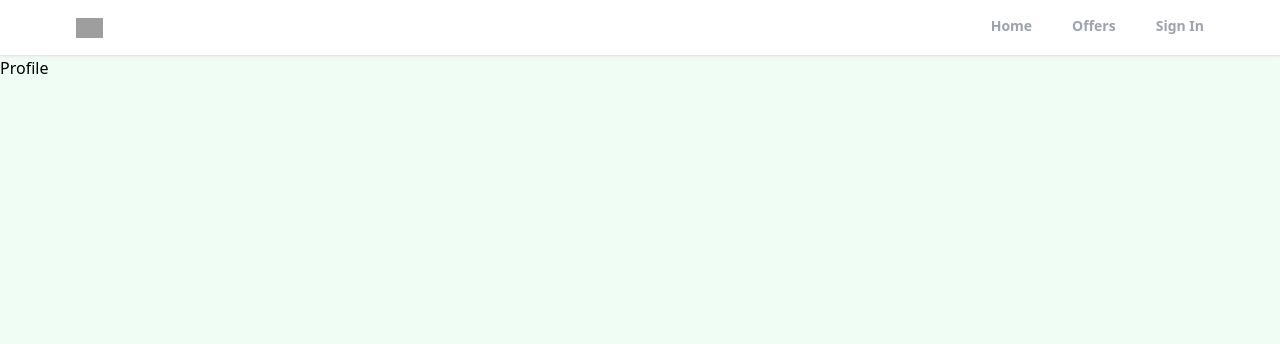
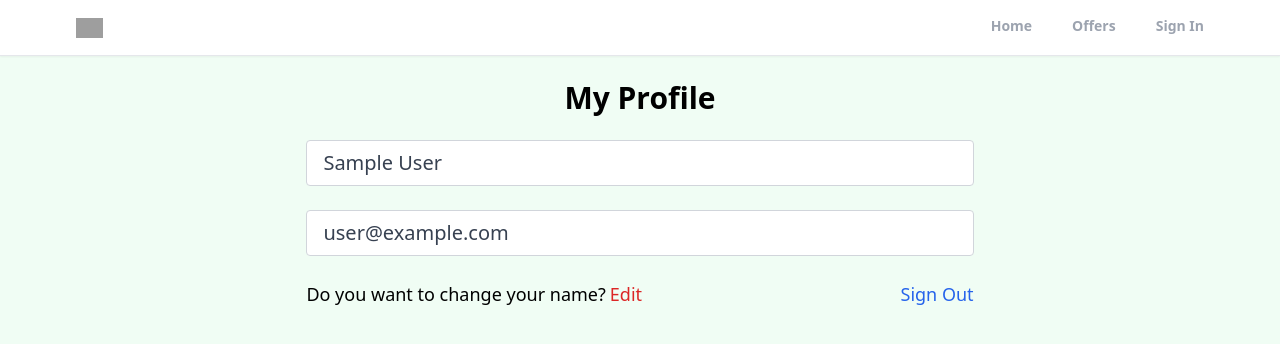
Before and after one commit to KratosTheOne/realtor-web-app, a React (Create React App) app: page /profile in a window 1280 px wide. Shown: the top 344 px of the page. Built offline with nearby package versions, Linux system fonts and the light colour scheme; no server answers; sample sign-in values are in the browser's storage; grey boxes are pictures that could not be loaded.

Commit message:
Created Private route between profile and auth

```diff
--- a/src/App.js
+++ b/src/App.js
@@ -9,6 +9,7 @@ import ForgotPassword from './pages/ForgotPassword';
 import Header from './components/Header';
 import { ToastContainer } from 'react-toastify';
 import 'react-toastify/dist/ReactToastify.css';
+import PrivateRoute from './components/PrivateRoute';
 
 
 function App() {
@@ -23,8 +24,13 @@ function App() {
           />
           <Route
             path="/profile"
+            element={<PrivateRoute/>}
+          >
+            <Route
+            path="/profile"
             element={<Profile/>}
-          />
+            />
+          </Route>
           <Route
             path="/offers"
             element={<Offers/>}
--- /dev/null
+++ b/src/components/PrivateRoute.jsx
@@ -0,0 +1,16 @@
+import React from 'react'
+import { Navigate, Outlet } from 'react-router';
+import { useAuthStatus } from '../hooks/useAuthStatus';
+
+const PrivateRoute = () => {
+
+    const { loggedIn, checkingStatus } = useAuthStatus();
+
+    if(checkingStatus) {
+        return <h3>Loading ...</h3>
+    }
+
+  return loggedIn ? <Outlet /> : <Navigate to="/sign-in" />
+}
+
+export default PrivateRoute
--- /dev/null
+++ b/src/hooks/useAuthStatus.jsx
@@ -0,0 +1,20 @@
+import { getAuth, onAuthStateChanged } from 'firebase/auth';
+import { useEffect, useState } from 'react'
+
+export const useAuthStatus = () => {
+
+    const [loggedIn, setLoggedIn] = useState(false);
+    const [checkingStatus, setCheckingStatus] = useState(true);
+
+    useEffect(() => {
+        const auth = getAuth();
+        onAuthStateChanged(auth, (user) => {
+            if(user) {
+                setLoggedIn(true);
+            }
+            setCheckingStatus(false);
+        })
+    }, [])
+
+  return { loggedIn, checkingStatus };
+}
--- a/src/pages/ForgotPassword.jsx
+++ b/src/pages/ForgotPassword.jsx
@@ -26,7 +26,7 @@ const ForgotPassword = () => {
 
   return (
     <section>
-      <h1 className="text-3xl text-center font-se,ibold mt-6">Forgot Password</h1>
+      <h1 className="text-3xl text-center font-semibold mt-6">Forgot Password</h1>
       <div className="flex justify-center flex-wrap items-center px-6 py-12 max-w-6xl mx-auto">
         <div className="md:w-[67%] lg:w-[50%] mb-12 md:mb-6">
           <img
--- a/src/pages/Profile.jsx
+++ b/src/pages/Profile.jsx
@@ -1,8 +1,61 @@
-import React from 'react'
+import { getAuth } from 'firebase/auth';
+import React, { useState } from 'react'
+import { useNavigate } from 'react-router';
 
 const Profile = () => {
+
+  const navigate = useNavigate();
+
+  const auth = getAuth();
+
+  const [formData, setFormData] = useState({
+    name: auth.currentUser.displayName,
+    email: auth.currentUser.email,
+  });
+
+  const { name, email } = formData;
+
+  const onLogOut = () => {
+    auth.signOut();
+    navigate("/")
+  }
+
   return (
-    <div>Profile</div>
+    <>
+      <section className="max-w-6xl mx-auto flex justify-center items-center flex-col">
+        <h1 className="text-3xl text-center mt-6 font-bold">My Profile</h1>
+        <div className="w-full md:w-[60%] mt-6 px-3">
+          <form>
+            {/*Name input*/}
+
+            <input
+              type="text"
+              id="name"
+              placeholder="Name"
+              value={name}
+              disabled
+              className="w-full px-4 py-2 text-xl text-gray-700 bg-white border border-gray-300 rounded transition ease-in-out mb-6"
+            />
+
+            {/*Email input*/}
+
+            <input
+              type="email"
+              id="email"
+              placeholder="Email Address"
+              value={email}
+              disabled
+              className="w-full px-4 py-2 text-xl text-gray-700 bg-white border border-gray-300 rounded transition ease-in-out mb-6"
+            />
+
+            <div className="flex justify-between whitespace-nowrap text-sm sm:text-lg mb-6">
+              <p className="flex items-center">Do you want to change your name? <span className="text-red-600 hover:text-red-800 transition duration-200 ease-in-out ml-1 cursor-pointer">Edit</span></p>
+              <p onClick={onLogOut} className="text-blue-600 hover:text-blue-800 transition duration-200 ease-in-out cursor-pointer">Sign Out</p>
+            </div>
+          </form>
+        </div>
+      </section>
+    </>
   )
 }
 
--- a/src/pages/SignIn.jsx
+++ b/src/pages/SignIn.jsx
@@ -47,7 +47,7 @@ const SignIn = () => {
 
   return (
     <section>
-      <h1 className="text-3xl text-center font-se,ibold mt-6">Sign In</h1>
+      <h1 className="text-3xl text-center font-semibold mt-6">Sign In</h1>
       <div className="flex justify-center flex-wrap items-center px-6 py-12 max-w-6xl mx-auto">
         <div className="md:w-[67%] lg:w-[50%] mb-12 md:mb-6">
           <img
--- a/src/pages/SignUp.jsx
+++ b/src/pages/SignUp.jsx
@@ -58,7 +58,7 @@ const SignUp = () => {
 
   return (
     <section>
-      <h1 className="text-3xl text-center font-se,ibold mt-6">Sign Up</h1>
+      <h1 className="text-3xl text-center font-semibold mt-6">Sign Up</h1>
       <div className="flex justify-center flex-wrap items-center px-6 py-12 max-w-6xl mx-auto">
         <div className="md:w-[67%] lg:w-[50%] mb-12 md:mb-6">
           <img
```
